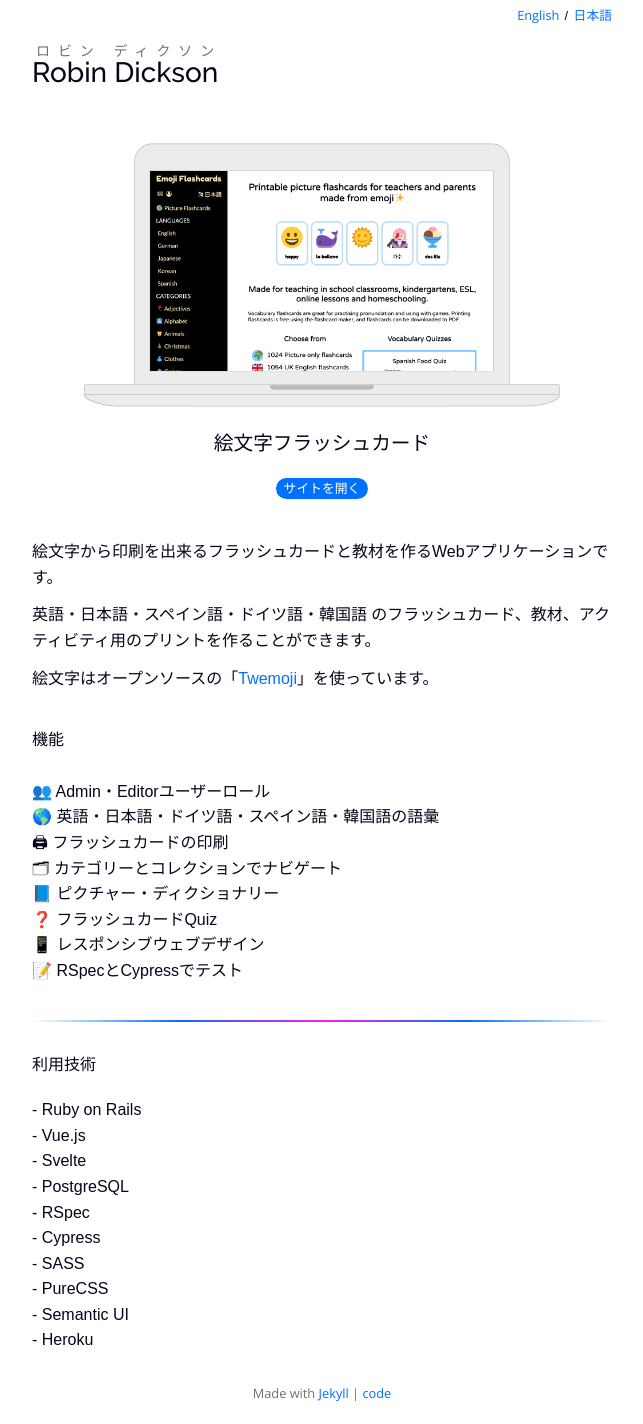
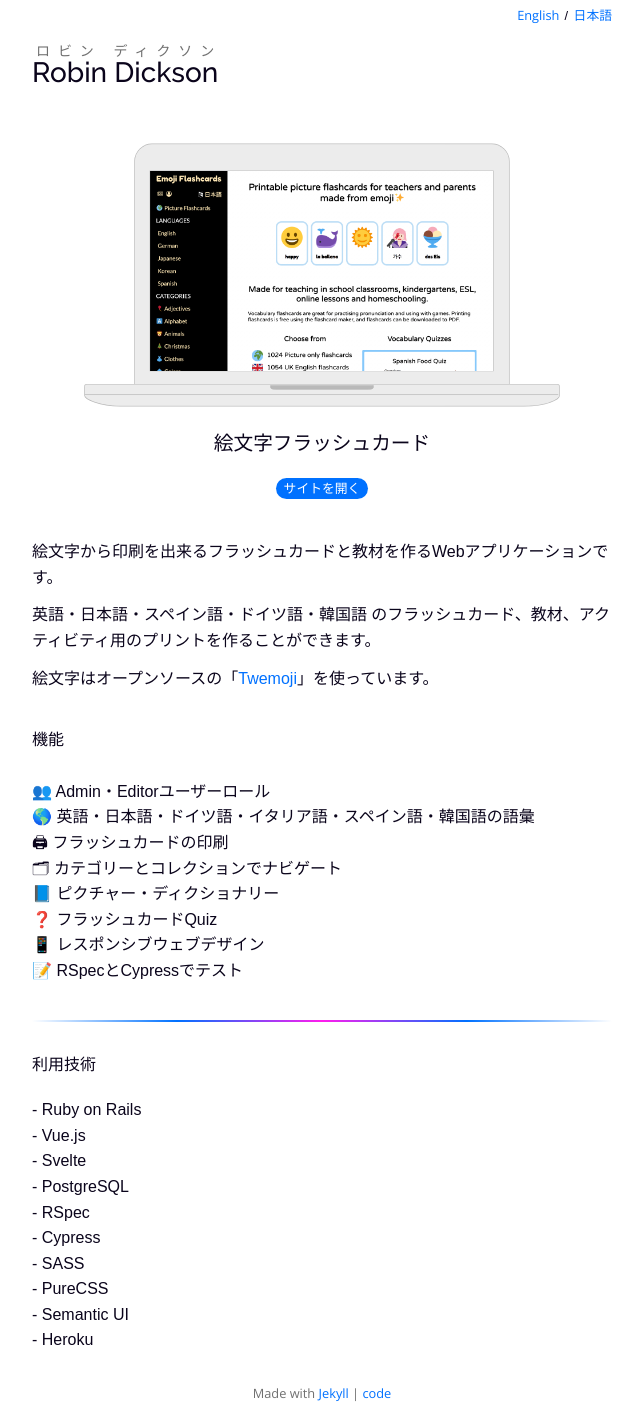
Before and after one commit to rbndickson/rbndickson.github.io, a Jekyll site: the page built from _projects/ja-emoji-flashcards.markdown, in a window 1280 px wide. Shown: the whole page, without its empty margins (318-961 px from the left). Built offline with Jekyll 4.4.1, drawn with Linux system fonts in a browser that asks for light colours.

Commit message:
feat: Update Japanese project information

```diff
--- a/_projects/ja-emoji-flashcards.markdown
+++ b/_projects/ja-emoji-flashcards.markdown
@@ -22,7 +22,7 @@ platform: web
 ## 機能
 
 👥 Admin・Editorユーザーロール
-🌎 英語・日本語・ドイツ語・スペイン語・韓国語の語彙
+🌎 英語・日本語・ドイツ語・イタリア語・スペイン語・韓国語の語彙
 🖨 フラッシュカードの印刷
 🗂 カテゴリーとコレクションでナビゲート
 📘 ピクチャー・ディクショナリー
```
